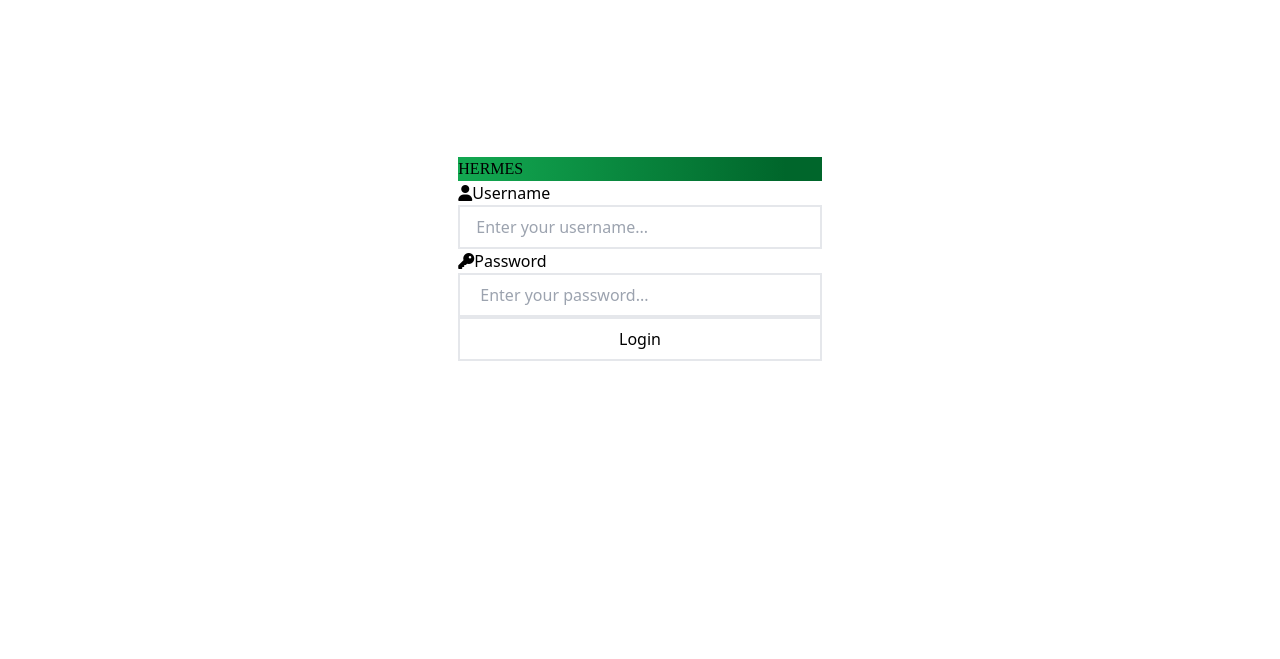
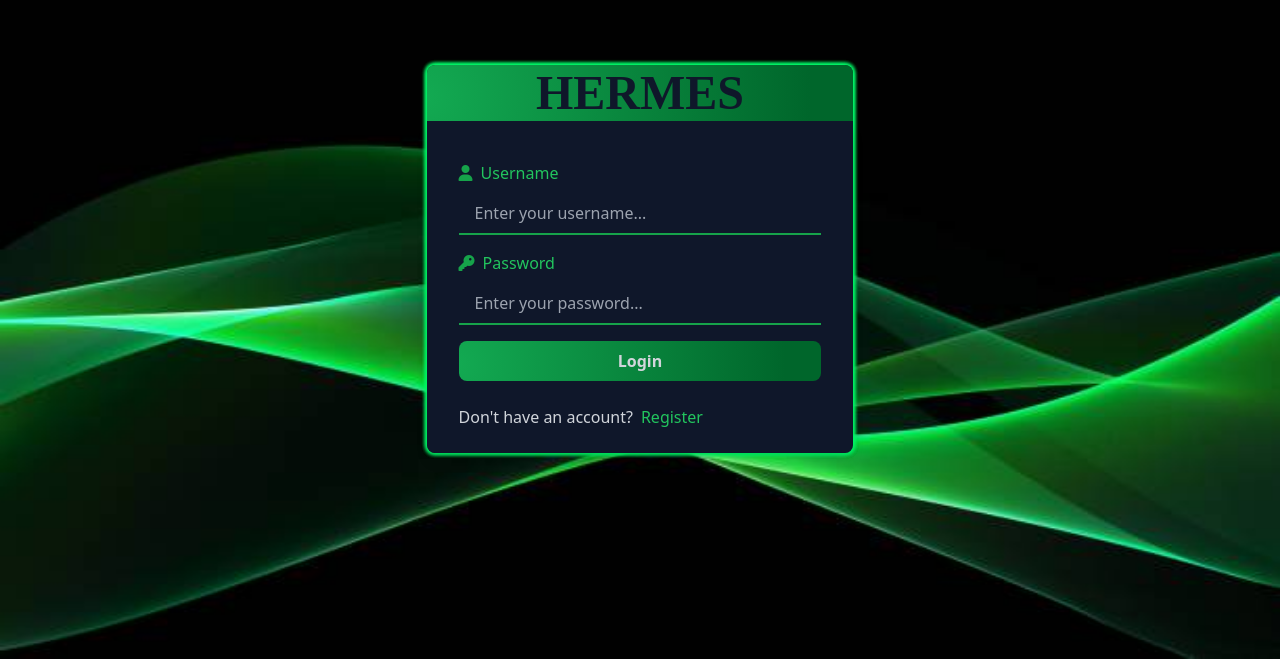
Before and after one commit to Likkiii/Hermes, a React (Create React App) app: page /login in a window 1280 px wide. Shown: the part 141-800 px from the top of the page. Built offline with nearby package versions, Linux system fonts and the light colour scheme; a web font is replaced by a local one.

Commit message:
feat: Login page

```diff
--- a/src/components/Login/Login.css
+++ /dev/null
@@ -1,7 +0,0 @@
-.box {
-    box-shadow: 0 0 5px rgb(0, 255, 106), 0 0 5px rgb(0, 255, 106),
-      0 0 5px rgb(0, 255, 106), 0 0 5px rgb(0, 255, 106), 0 0 5px rgb(0, 255, 106);
-    border-radius: 0.5rem;
-    border-width: 2rem;
-    border:solid black;
-  }
--- a/src/components/Login/Login.jsx
+++ b/src/components/Login/Login.jsx
@@ -1,35 +1,55 @@
 import React from "react";
-import "./Login.css";
+import "../Signup/Signup.css";
+import neon from "../../assets/neon.jpg";
+import {Link} from "react-router-dom";
 
 const Login = () => {
   return (
     <div class="flex items-center justify-center min-h-screen">
-      <div classname="">
-        <div className="header">HERMES</div>
+      <img className="neon relative" src={neon} alt="neon" />
+      <div className="box absolute flex flex-col">
+        <div className="header flex justify-center font-bold text-5xl text-slate-900 rounded-t-lg px-8 py-1">
+          HERMES
+        </div>
+        <div class="flex px-8 py-6 text-left shadow-lg rounded-b-lg bg-slate-900">
+          <form action="">
+            <div class="mt-4">
               <div>
-          <form action="">
-            <div>
-              <i class="fas fa-user"></i>
-              <label>Username</label>
+                <i class="text-green-600 fas fa-user"></i>
+                <label
+                  class="block"
+                  className="text-green-500 pl-2"
+                  for="Username"
+                >
+                  Username
+                </label>
                 <input
                   type="text"
                   placeholder="Enter your username..."
-                class="border-2 w-full px-4 py-2 focus:outline-none"
+                  class="border-b-2 w-full px-4 py-2 text-white mt-2 border-green-600 bg-slate-900 focus:outline-none"
                 />
               </div>
-            <div>
-              <i class="fa-solid fa-key"></i>
-              <label>Password</label>
+              <div class="mt-4">
+                <i class="text-green-600 fa-solid fa-key hover"></i>
+                <label className=" text-green-500 pl-2">Password</label>
                 <input
                   type="text"
                   placeholder="Enter your password..."
-                class="border-2 w-full px-5 py-2 focus:outline-none"
+                  class="w-full px-4 py-2 mt-2 text-white border-b-2 focus:outline-none border-green-600 bg-slate-900"
                 />
               </div>
-            <div>
-              <button class="border-2 border-color-black w-full px-6 py-2">
+              <div class="flex">
+                <button class="btn w-full px-6 py-2 mt-4 text-gray-300 font-semibold text-md rounded-lg">
                   Login
                 </button>
+              </div>
+              <div class="mt-6 text-gray-300">
+                Don't have an account?
+                <Link to="/"
+                className="text-green-500 hover:underline pl-2">
+                  Register
+                </Link>
+              </div>
             </div>
           </form>
         </div>
--- a/src/components/Signup/Signup.jsx
+++ b/src/components/Signup/Signup.jsx
@@ -1,80 +1,84 @@
-import React from 'react';
-import styles from './Signup.css';
-import neon from '../../assets/neon.jpg';
+import React from "react";
+import styles from "./Signup.css";
+import neon from "../../assets/neon.jpg";
+import {Link} from "react-router-dom"
 
 const Signup = () => {
   return (
-    <div class='flex items-center justify-center min-h-screen'>
-      <img className='neon relative' src={neon} alt='neon' />
-      <div className='{styles.box} absolute flex flex-col'>
-        <div className='header flex justify-center font-bold text-5xl text-slate-900 rounded-t-lg px-8 py-1'>
+    <div class="flex items-center justify-center min-h-screen">
+      <img className="neon relative" src={neon} alt="neon" />
+      <div className="box absolute flex flex-col">
+        <div className="header flex justify-center font-bold text-5xl text-slate-900 rounded-t-lg px-8 py-1">
           HERMES
         </div>
-        <div class='flex px-8 py-6 text-left bg-slate-900 shadow-lg rounded-b-lg'>
-          <form action=''>
-            <div class='mt-4'>
+        <div class="flex px-8 py-6 text-left bg-slate-900 shadow-lg rounded-b-lg">
+          <form action="">
+            <div class="mt-4">
               <div>
-                <i class='text-green-600 fas fa-user'></i>
+                <i class="text-green-600 fas fa-user"></i>
                 <label
-                  class='block'
-                  className='text-green-500 pl-2'
-                  for='Username'
+                  class="block"
+                  className="text-green-500 pl-2"
+                  for="Username"
                 >
                   Username
                 </label>
                 <input
-                  type='text'
-                  placeholder='Enter your username...'
-                  class='w-full px-4 py-2 mt-2 text-white border-b-2 focus:outline-none border-green-600 bg-slate-900'
+                  type="text"
+                  placeholder="Enter your username..."
+                  class="w-full px-4 py-2 mt-2 text-white border-b-2 focus:outline-none border-green-600 bg-slate-900"
                 />
               </div>
-              <div class='mt-4'>
-                <i class='text-green-600 fas fa-envelope'></i>
+              <div class="mt-4">
+                <i class="text-green-600 fas fa-envelope"></i>
                 <label
-                  class='block'
-                  className='text-green-500 pl-2'
-                  for='email'
+                  class="block"
+                  className="text-green-500 pl-2"
+                  for="email"
                 >
                   Email
                 </label>
                 <input
-                  type='text'
-                  placeholder='Enter your email...'
-                  class='w-full px-4 py-2 mt-2 text-white border-b-2 focus:outline-none border-green-600 bg-slate-900'
+                  type="text"
+                  placeholder="Enter your email..."
+                  class="w-full px-4 py-2 mt-2 text-white border-b-2 focus:outline-none border-green-600 bg-slate-900"
                 />
               </div>
-              <div class='mt-4'>
-                <i class='text-green-600 fa-solid fa-key hover'></i>
-                <label class='block' className='text-green-500 pl-2'>
+              <div class="mt-4">
+                <i class="text-green-600 fa-solid fa-key hover"></i>
+                <label class="block" className="text-green-500 pl-2">
                   Password
                 </label>
                 <input
-                  type='password'
-                  placeholder='Enter your password...'
-                  class='w-full px-4 py-2 mt-2 text-white border-b-2 focus:outline-none border-green-600 bg-slate-900'
+                  type="password"
+                  placeholder="Enter your password..."
+                  class="w-full px-4 py-2 mt-2 text-white border-b-2 focus:outline-none border-green-600 bg-slate-900"
                 />
               </div>
-              <div class='mt-4'>
-                <label class='block' className='text-green-500'>
+              <div class="mt-4">
+                <label class="block" className="text-green-500">
                   Confirm Password
                 </label>
                 <input
-                  type='password'
-                  placeholder='Enter your password again...'
-                  class='w-full px-4 py-2 mt-2 text-white border-b-2 focus:outline-none border-green-600 bg-slate-900'
+                  type="password"
+                  placeholder="Enter your password again..."
+                  class="w-full px-4 py-2 mt-2 text-white border-b-2 focus:outline-none border-green-600 bg-slate-900"
                 />
               </div>
-              <span class='text-xs text-red-400'>Password must be same!</span>
-              <div class='flex'>
-                <button class='btn w-full px-6 py-2 mt-4 text-gray-300 font-semibold text-md rounded-lg'>
+              <span class="text-xs text-red-400">Password must be same!</span>
+              <div class="flex">
+                <button class="btn w-full px-6 py-2 mt-4 text-gray-300 font-semibold text-md rounded-lg">
                   Create Account
                 </button>
               </div>
-              <div class='mt-6 text-gray-300'>
+              <div class="mt-6 text-gray-300">
                 Already have an account?
-                <a class='text-green-500 hover:underline pl-2' href=''>
+                <Link to="/login"
+                  className="text-green-500 hover:underline pl-2"
+                >
                   Log in
-                </a>
+                </Link>
+
               </div>
             </div>
           </form>
```
Lines whose indentation alone changed are shown as unchanged.
